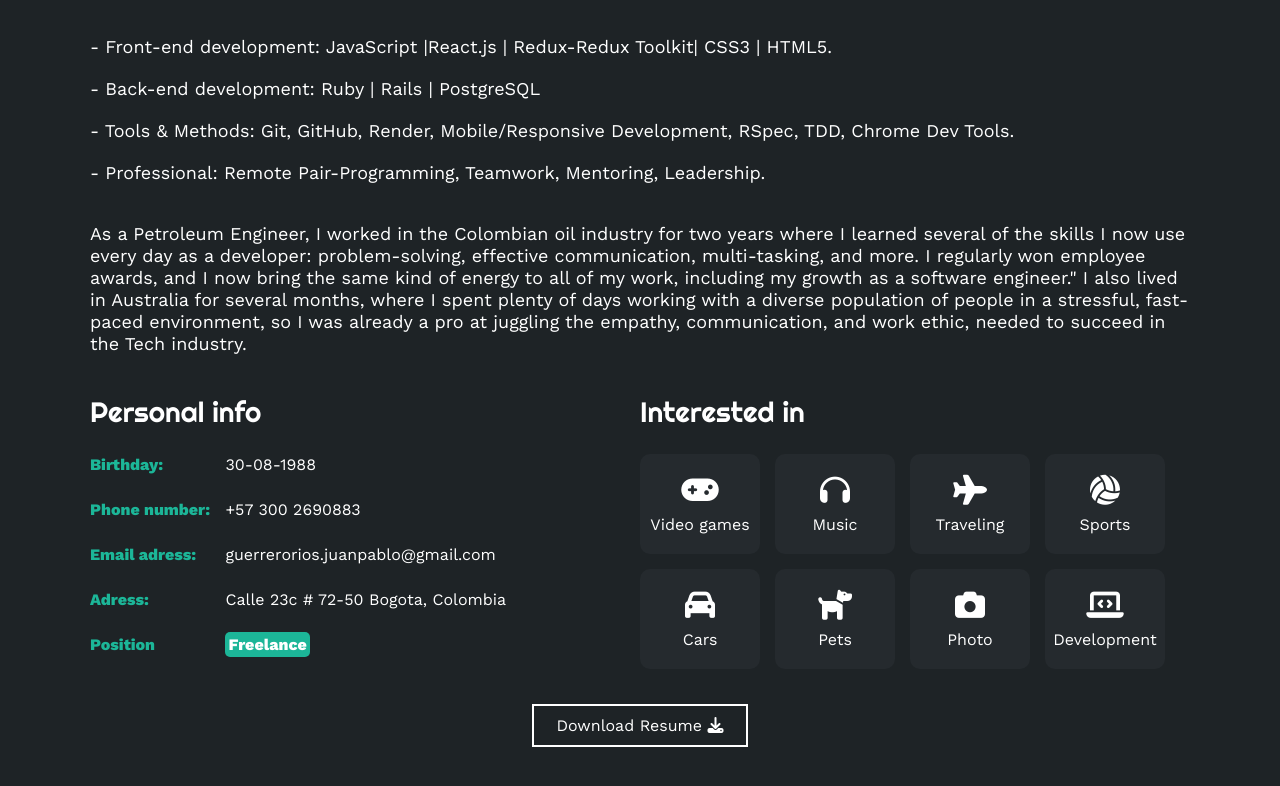
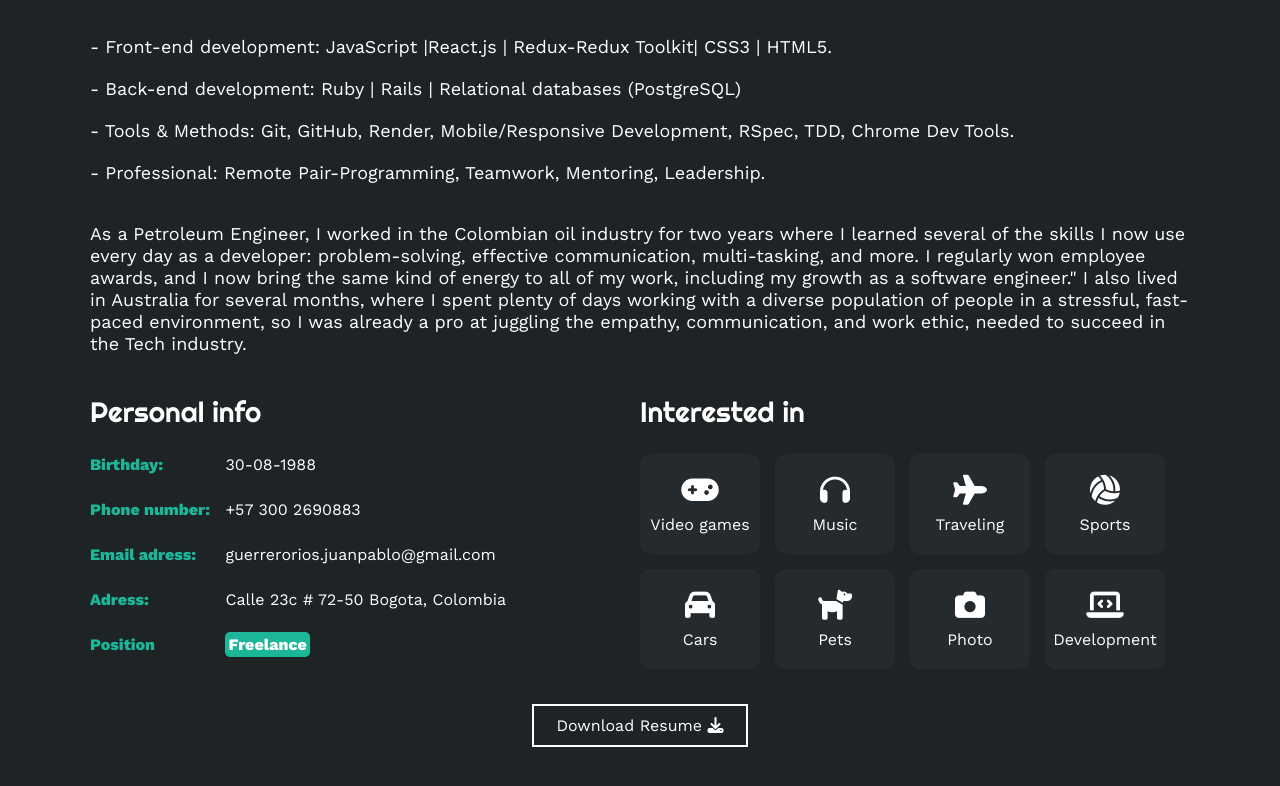
Before and after one commit to Juanpa8830/Portfolio, a website: page index.html in a window 1280 px wide. Shown: the part 1018-1804 px from the top of the page. Drawn offline with nearby package versions, Linux system fonts and the light colour scheme; a web font is replaced by a local one.

Commit message:
Update about me

```diff
--- a/index.html
+++ b/index.html
@@ -67,7 +67,7 @@
 
             <p> - Front-end development: JavaScript |React.js | Redux-Redux Toolkit| CSS3 | HTML5.</p>
 
-            <p> - Back-end development: Ruby | Rails | PostgreSQL </p>
+            <p> - Back-end development: Ruby | Rails | Relational databases (PostgreSQL) </p>
 
             <p> - Tools & Methods: Git, GitHub, Render, Mobile/Responsive Development, RSpec, TDD, Chrome Dev Tools.
             </p>
```
